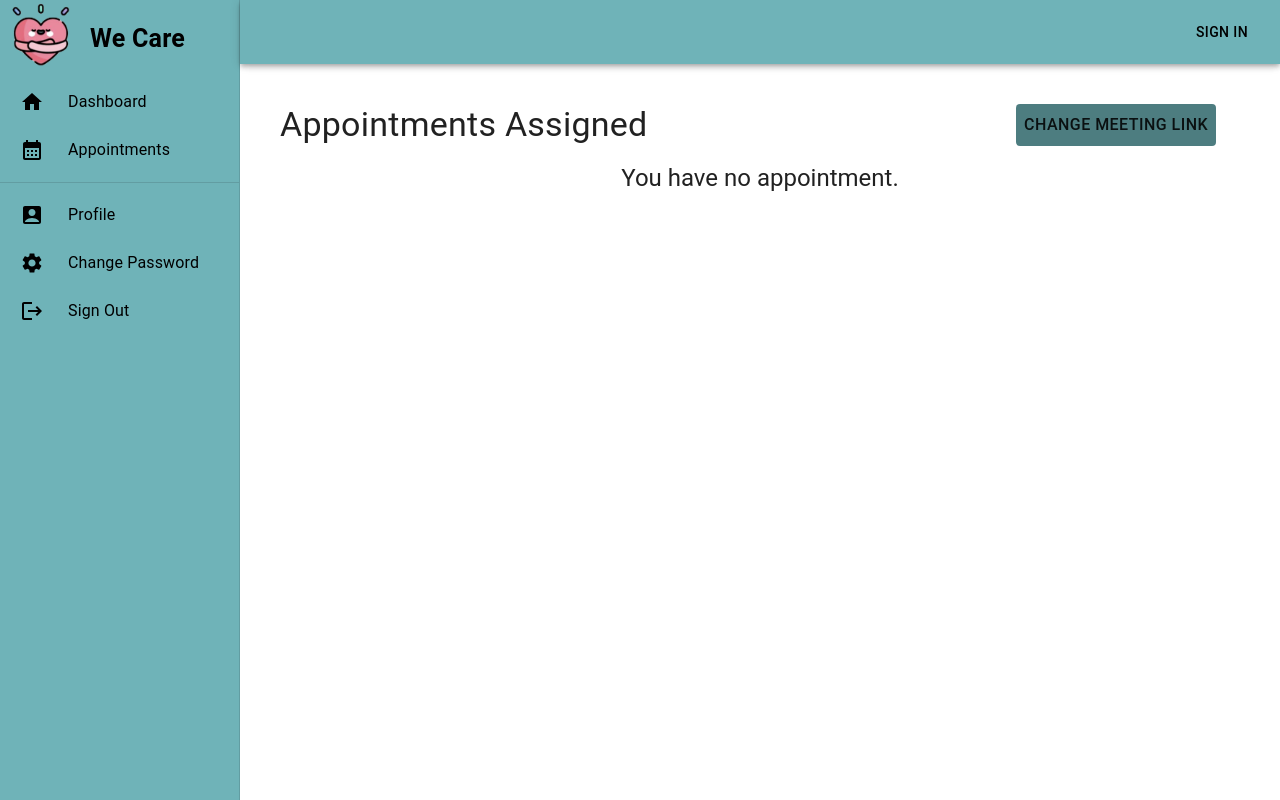
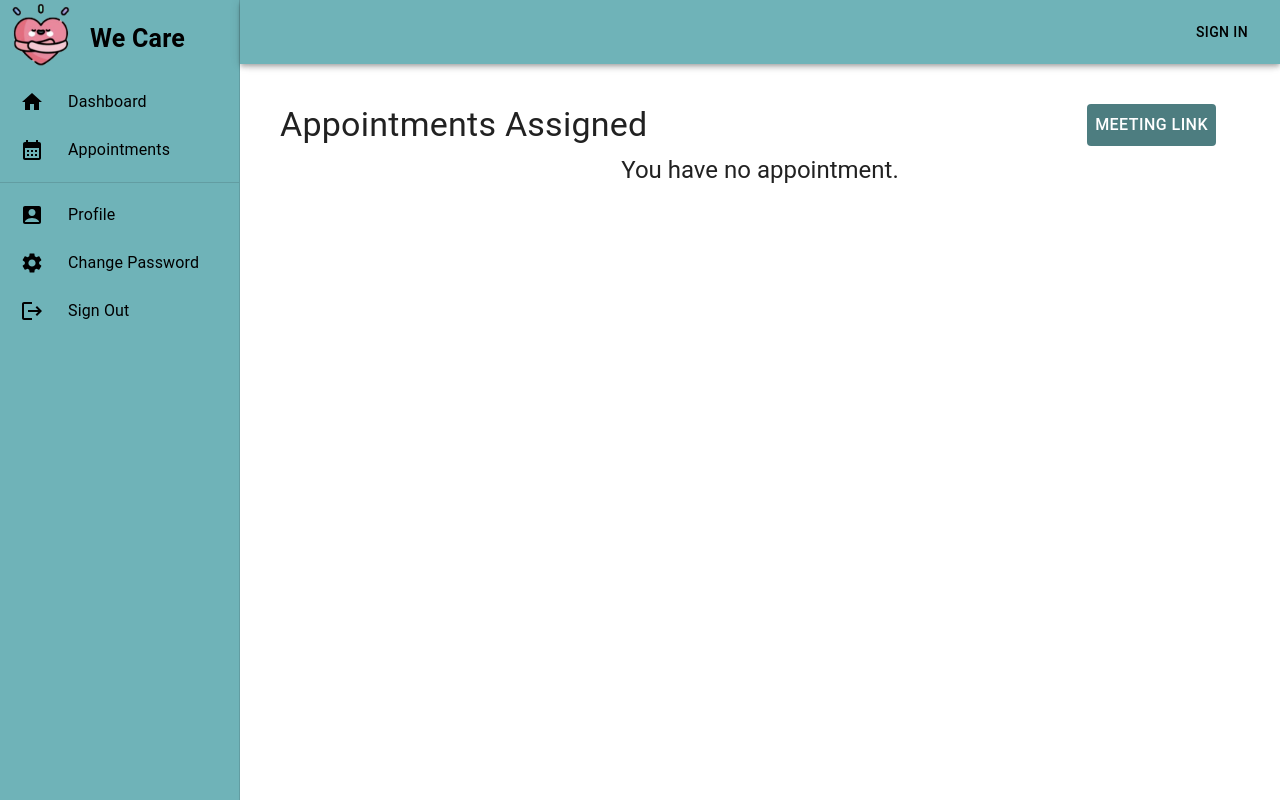
Before and after one commit to wizapp-link/medical-platform-frontend, a React (Create React App) app: page /doctor/appointments in a window 1280 px wide. Built offline with nearby package versions, Linux system fonts and the light colour scheme.

Commit message:
Doctor Alignment Correction

```diff
--- a/src/Themes.js
+++ b/src/Themes.js
@@ -1,76 +1,73 @@
-import React from 'react';
-import { createTheme, ThemeProvider, colors} from '@mui/material';
+import React from "react";
+import { createTheme, ThemeProvider, colors } from "@mui/material";
 
 export const patientTheme = createTheme({
-	palette:{
-		primary:{
-			dark: '#DCE7D7',
-			main: '#A9C39E',
-			contrastText: '#153D3C'
-		},
-		secondary:{
-			main:'#F6B56B',
-			dark:'#F1876F',
-
-		}
-	}
-})
+  palette: {
+    primary: {
+      dark: "#DCE7D7",
+      main: "#A9C39E",
+      contrastText: "#153D3C",
+    },
+    secondary: {
+      main: "#F6B56B",
+      dark: "#F1876F",
+    },
+  },
+});
 
 export const counselorTheme = createTheme({
-	palette:{
-		primary:{
-			main: '#BADFE7',
-			dark: '#C8F8EA',
-			contrastText: '#0C293E',
-			light:'#84EFD0'
-		},
-		secondary:{
-			main:'#3B5365',
-			dark:'#F1876F',
-			contrastText: '#FFFFFF',
-		}
-	}
-})
+  palette: {
+    primary: {
+      main: "#BADFE7",
+      dark: "#C8F8EA",
+      contrastText: "#0C293E",
+      light: "#84EFD0",
+    },
+    secondary: {
+      main: "#3B5365",
+      dark: "#F1876F",
+      contrastText: "#FFFFFF",
+    },
+  },
+});
 
 export const doctorTheme = createTheme({
-	palette:{
-		primary:{
-			main: '#6FB3B8',
-			light: '#D9D9FF'
-		},
-		secondary:{
-			main:'#FEFF89',
-			dark:'#F1876F'
-		}
-	}
-})
+  palette: {
+    primary: {
+      main: "#6FB3B8",
+      light: "#D9D9FF",
+    },
+    secondary: {
+      main: "#FEFF89",
+      dark: "#F1876F",
+      light: "#FFFFFF",
+    },
+  },
+});
 
 export const managerTheme = createTheme({
-	palette:{
-		primary:{
-			main: '#388087',
-			contrastText: '#FFFFFF'
-		},
-		secondary:{
-			main:'#FEFF89',
-			contrastText: '#000000'
-		}
-
-	}
-})
-
+  palette: {
+    primary: {
+      main: "#388087",
+      contrastText: "#FFFFFF",
+    },
+    secondary: {
+      main: "#FEFF89",
+      contrastText: "#000000",
+    },
+  },
+});
 
 export const baseTheme = createTheme({
-	palette:{
-		primary:{
-			main: '#6B6891',
-			contrastText: '#FFFFFF',
-			dark: '#313131'
-
-		},
-		secondary:{
-			main:'#FFFFFF',
-			dark: '#CB947A'
-		}
-	}
-})
+  palette: {
+    primary: {
+      main: "#6B6891",
+      contrastText: "#FFFFFF",
+      dark: "#313131",
+    },
+    secondary: {
+      main: "#FFFFFF",
+      dark: "#CB947A",
+    },
+  },
+});
--- a/src/screens/DoctorAppointmentScreen.tsx
+++ b/src/screens/DoctorAppointmentScreen.tsx
@@ -22,7 +22,7 @@ import {
   TextField,
   DialogActions,
   CardActions,
-  Snackbar
+  Snackbar,
 } from "@mui/material";
 import * as React from "react";
 import { useEffect, useState, FormEvent } from "react";
@@ -111,7 +111,7 @@ export default function DoctorAppointmentScreen(props: any) {
     setOpenSnackbar(true);
     if (userInfo && meetingLink) {
       dispatch(
-        updateGoogleMeetLink(userInfo.token, userInfo.userData, meetingLink),
+        updateGoogleMeetLink(userInfo.token, userInfo.userData, meetingLink)
       );
       setText("Meeting Link Updated Successfully!");
       setOpen(false);
@@ -131,7 +131,6 @@ export default function DoctorAppointmentScreen(props: any) {
     userInfo ? userInfo.userData.googleMeetLink : ""
   );
 
-
   return (
     <ThemeProvider theme={doctorTheme}>
       <Grid item container>
@@ -143,17 +142,17 @@ export default function DoctorAppointmentScreen(props: any) {
             <Button
               onClick={handleMeetingOpen}
               sx={{
-                color: "secondary.contrastText",
+                color: "secondary.light",
                 backgroundColor: "primary.dark",
                 ":hover": { backgroundColor: "primary.main" },
                 marginRight: 5,
                 fontSize: 16,
               }}
             >
-              Change Meeting Link
+              Meeting Link
             </Button>
           </Stack>
-          <Stack
+          {/* <Stack
             justifyContent={"end"}
             alignItems={"end"}
             sx={{ marginTop: 1 }}
@@ -165,7 +164,7 @@ export default function DoctorAppointmentScreen(props: any) {
                 </a>
               </Typography>
             )}
-          </Stack>
+          </Stack> */}
           <Grid container justifyContent={"space-around"} sx={{ marginTop: 1 }}>
             {doctorAppointmentList.appointments.length === 0 && (
               <Typography variant="h5">You have no appointment.</Typography>
@@ -182,8 +181,8 @@ export default function DoctorAppointmentScreen(props: any) {
                       marginTop: 2,
                       boxShadow: 3,
                       marginLeft: 2,
-                      width: 380,
-                      height: 160,
+                      width: 390,
+                      height: 150,
                     }}
                   >
                     <CardContent>
@@ -203,8 +202,7 @@ export default function DoctorAppointmentScreen(props: any) {
                         </Stack>
                       </Stack>
                     </CardContent>
-                    <CardActions>
-                      <Stack direction={"row"} spacing={2}>
+                    <CardActions sx={{ justifyContent: "space-between" }}>
                       {appointment.status === "ASSIGNED" && (
                         <Button
                           variant="contained"
@@ -217,6 +215,29 @@ export default function DoctorAppointmentScreen(props: any) {
                           disabled={appointment.status !== "ASSIGNED"}
                         >
                           Modify
+                        </Button>
+                      )}
+
+                      {appointment.status !== "ASSIGNED" && (
+                        <Button
+                          variant="contained"
+                          color="secondary"
+                          sx={{
+                            borderColor: "secondary.dark",
+                            ":hover": { backgroundColor: "secondary.dark" },
+                          }}
+                          onClick={() => handleModify(appointment)}
+                          disabled={appointment.status !== "ASSIGNED"}
+                        >
+                          Modify
+                        </Button>
+                      )}
+
+                      {appointment.status == "ASSIGNED" &&
+                        !isAppointmentExpired(appointment) && (
+                          <Button variant="outlined" disabled>
+                            {appointment.status}
+                            {/* {isAppointmentExpired(appointment) && " EXPIRED"} */}
                           </Button>
                         )}
 
@@ -243,7 +264,6 @@ export default function DoctorAppointmentScreen(props: any) {
                       >
                         <MoreVertIcon />
                       </Button>
-                      </Stack>
                     </CardActions>
                   </Card>
                 </Box>
@@ -336,8 +356,15 @@ export default function DoctorAppointmentScreen(props: any) {
       <Dialog open={open} onClose={handleClose}>
         <DialogTitle>Meeting Link</DialogTitle>
         <DialogContent>
+          {meetingLink !== "" && (
+            <Typography sx={{ fontSize: 18 }}>
+              <a href={meetingLink} target="_blank" rel="noreferrer">
+                {meetingLink}
+              </a>
+            </Typography>
+          )}
           <DialogContentText sx={{ color: "primary.contrastText" }}>
-            Please enter a valid Meeting Link!
+            <br></br>Add/Change Meeting Link:
           </DialogContentText>
           <form onSubmit={handleMeetingSubmit}>
             <TextField
```
Lines whose indentation alone changed are shown as unchanged.
